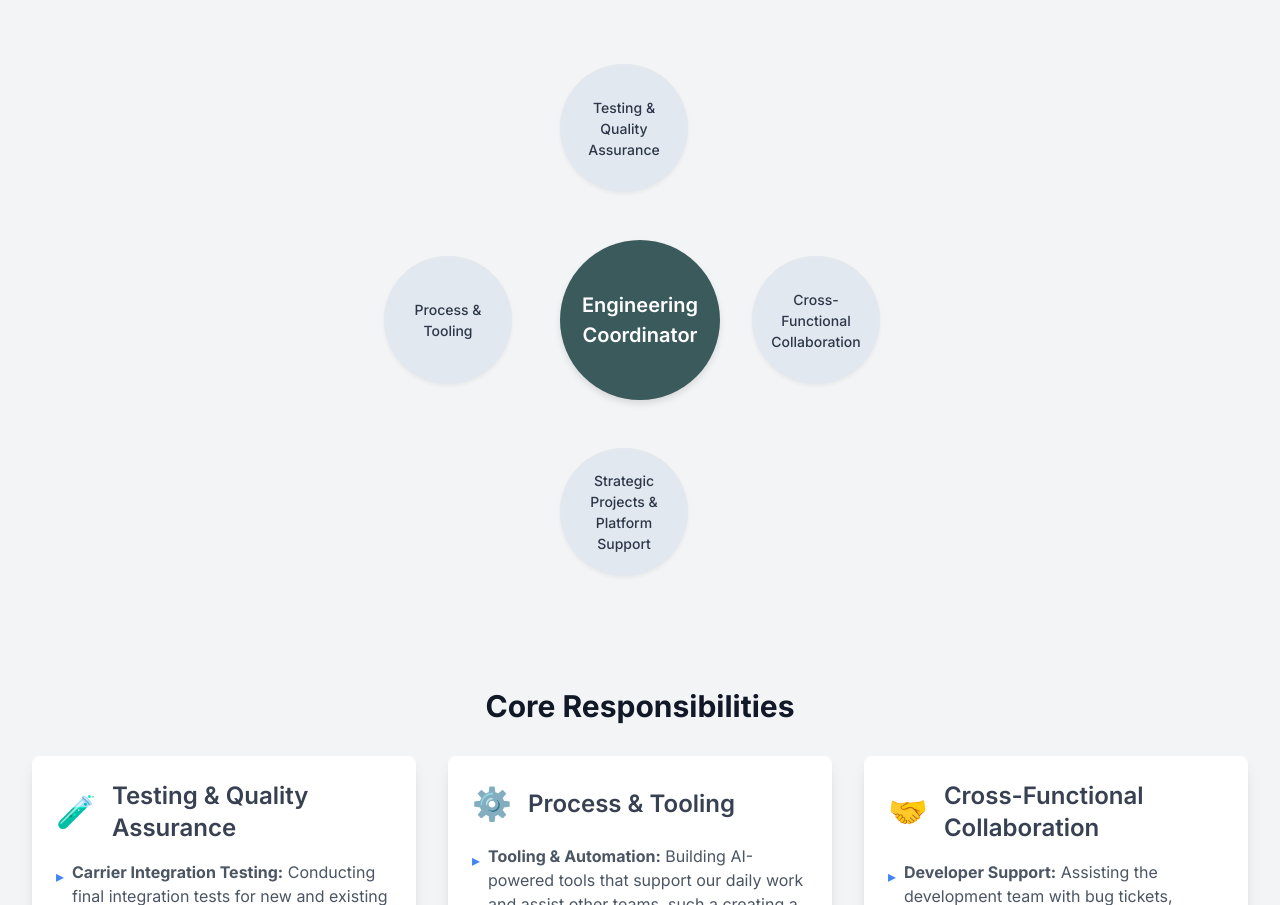
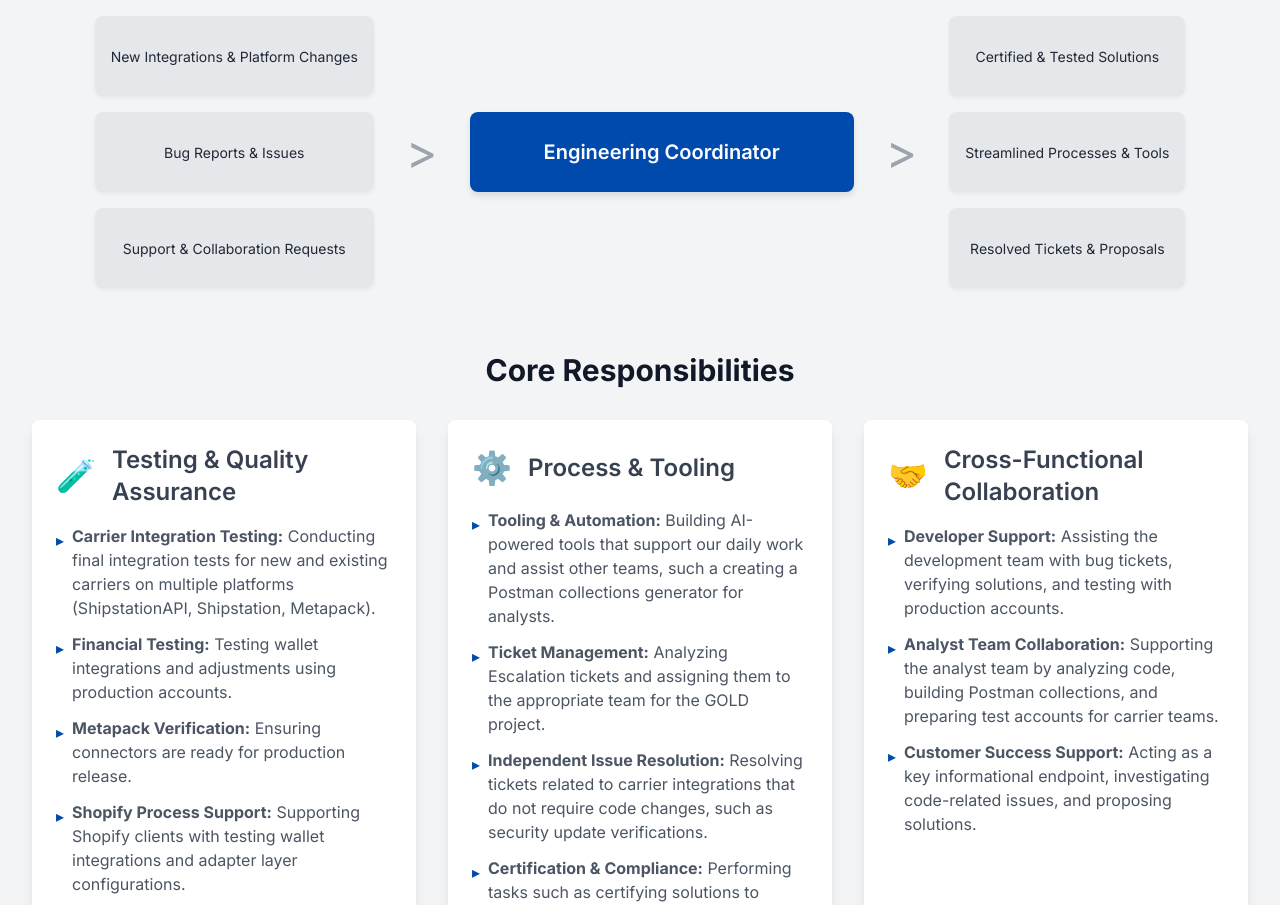
Before and after one commit to collekonrad/collekonrad.github.io, a plain HTML site: page ec-role.html in a window 1280 px wide. Shown: the part 532-1437 px from the top of the page. Drawn offline with nearby package versions, Linux system fonts and the light colour scheme.

Commit message:
Update ec-role.html

```diff
--- a/ec-role.html
+++ b/ec-role.html
@@ -14,10 +14,10 @@
         }
         .section-icon {
             font-size: 2rem;
-            color: #1A73E8;
+            color: #004AAD;
         }
         .list-icon {
-            color: #4285F4;
+            color: #004AAD;
         }
         .hub-diagram {
             display: grid;
@@ -41,7 +41,7 @@
             justify-content: center;
             text-align: center;
             border-radius: 9999px;
-            background-color: #3B5A5C;
+            background-color: #004AAD;
             color: #FFFFFF;
             font-size: 1.25rem;
             font-weight: 600;
@@ -55,8 +55,8 @@
             justify-content: center;
             text-align: center;
             border-radius: 9999px;
-            background-color: #E2E8F0;
-            color: #2D3748;
+            background-color: #E5E7EB;
+            color: #1F2937;
             font-size: 0.875rem;
             font-weight: 500;
             padding: 0.5rem;
@@ -89,6 +89,50 @@
                 border-radius: 0.5rem;
             }
         }
+        .flow-diagram-container {
+            display: flex;
+            flex-direction: column;
+            align-items: center;
+            gap: 2rem;
+        }
+        @media (min-width: 768px) {
+            .flow-diagram-container {
+                flex-direction: row;
+                justify-content: center;
+                align-items: center;
+            }
+        }
+        .flow-column {
+            display: flex;
+            flex-direction: column;
+            gap: 1rem;
+        }
+        .flow-card {
+            background-color: #E5E7EB;
+            padding: 1rem;
+            border-radius: 0.5rem;
+            text-align: center;
+            font-size: 0.875rem;
+            min-height: 5rem;
+            display: flex;
+            align-items: center;
+            justify-content: center;
+            box-shadow: 0 2px 4px rgba(0,0,0,0.05);
+        }
+        .flow-center-card {
+            background-color: #004AAD;
+            color: #FFFFFF;
+            padding: 1rem;
+            border-radius: 0.5rem;
+            font-size: 1.25rem;
+            font-weight: 600;
+            text-align: center;
+            min-height: 5rem;
+            display: flex;
+            align-items: center;
+            justify-content: center;
+            box-shadow: 0 4px 6px rgba(0,0,0,0.1);
+        }
     </style>
 </head>
 <body class="bg-gray-100 text-gray-800">
@@ -104,17 +148,17 @@
             <section class="mb-16">
                 <div class="grid grid-cols-1 md:grid-cols-2 lg:grid-cols-3 gap-8 text-center">
                     <div class="bg-white rounded-lg shadow-lg p-6 flex flex-col items-center">
-                        <span class="text-6xl font-bold text-gray-900">7+</span>
-                        <h3 class="text-xl font-semibold text-gray-700 mt-2">Key Areas of Responsibility</h3>
-                        <p class="text-gray-500 mt-1">From testing to tool development.</p>
+                        <span class="text-6xl font-bold text-[#004AAD]">7+</span>
+                        <h3 class="text-xl font-semibold text-gray-700 mt-2">Teams Supported</h3>
+                        <p class="text-gray-500 mt-1">Acting as a central hub for various departments.</p>
                     </div>
                     <div class="bg-white rounded-lg shadow-lg p-6 flex flex-col items-center">
-                        <span class="text-6xl font-bold text-gray-900">100%</span>
+                        <span class="text-6xl font-bold text-[#004AAD]">100%</span>
                         <h3 class="text-xl font-semibold text-gray-700 mt-2">Integration Quality</h3>
                         <p class="text-gray-500 mt-1">Ensuring integrations are robust and reliable.</p>
                     </div>
                     <div class="bg-white rounded-lg shadow-lg p-6 flex flex-col items-center">
-                        <span class="text-6xl font-bold text-gray-900">6</span>
+                        <span class="text-6xl font-bold text-[#004AAD]">6</span>
                         <h3 class="text-xl font-semibold text-gray-700 mt-2">Lifecycle Stages</h3>
                         <p class="text-gray-500 mt-1">Involvement from testing to support.</p>
                     </div>
@@ -123,12 +167,20 @@
 
             <section class="mb-16">
                 <h2 class="text-3xl font-bold text-center mb-8 text-gray-900">A Central Hub: Collaborating Across Teams</h2>
-                <div class="hub-diagram w-full max-w-xl mx-auto">
-                    <div class="hub-center">Engineering Coordinator</div>
-                    <div class="hub-spoke top">Testing & Quality Assurance</div>
-                    <div class="hub-spoke left">Process & Tooling</div>
-                    <div class="hub-spoke right">Cross-Functional Collaboration</div>
-                    <div class="hub-spoke bottom">Strategic Projects & Platform Support</div>
+                <div class="flow-diagram-container">
+                    <div class="flow-column">
+                        <div class="flow-card">New Integrations & Platform Changes</div>
+                        <div class="flow-card">Bug Reports & Issues</div>
+                        <div class="flow-card">Support & Collaboration Requests</div>
+                    </div>
+                    <div class="text-5xl text-gray-400">&gt;</div>
+                    <div class="flow-center-card w-full max-w-sm">Engineering Coordinator</div>
+                    <div class="text-5xl text-gray-400">&gt;</div>
+                    <div class="flow-column">
+                        <div class="flow-card">Certified & Tested Solutions</div>
+                        <div class="flow-card">Streamlined Processes & Tools</div>
+                        <div class="flow-card">Resolved Tickets & Proposals</div>
+                    </div>
                 </div>
             </section>
 
```
